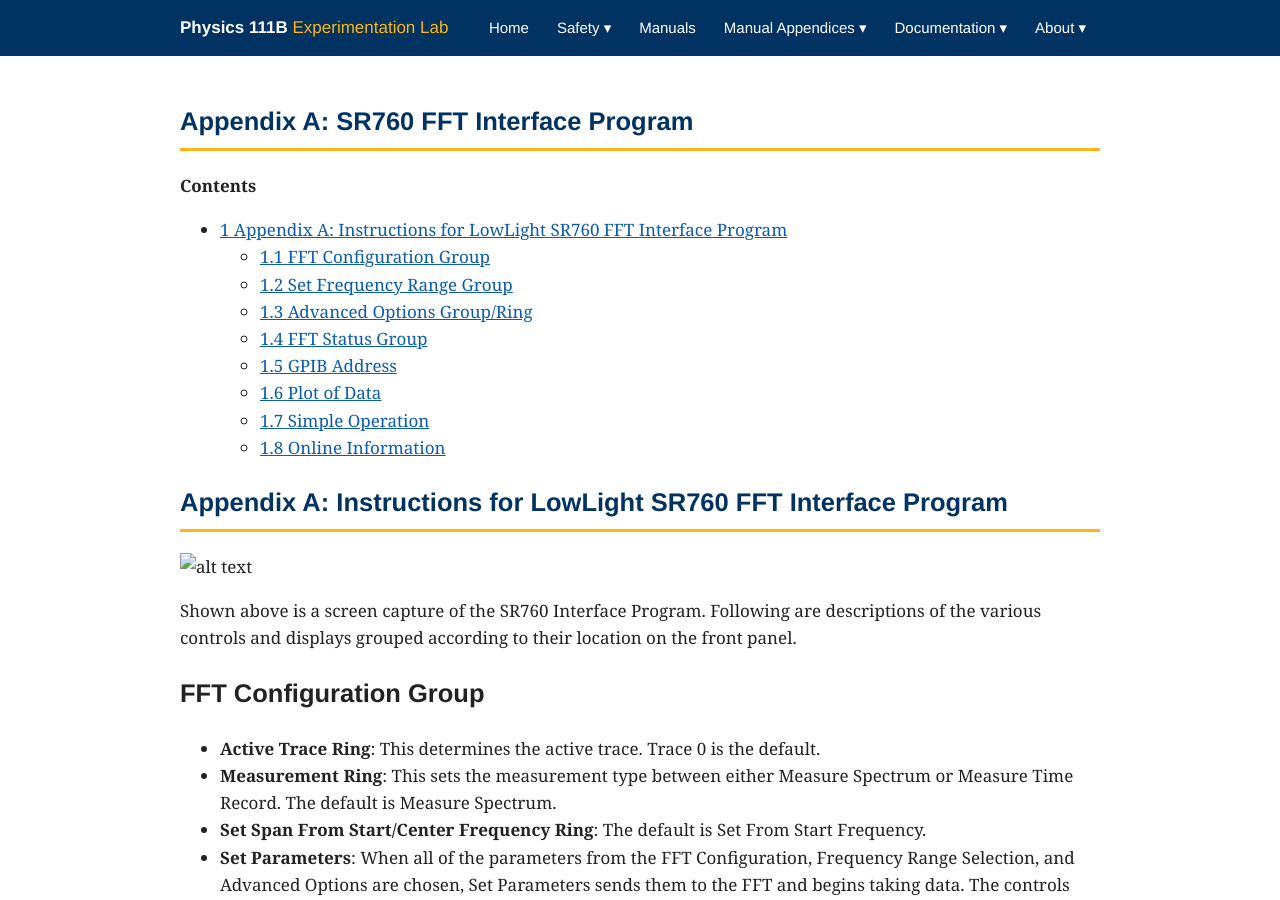
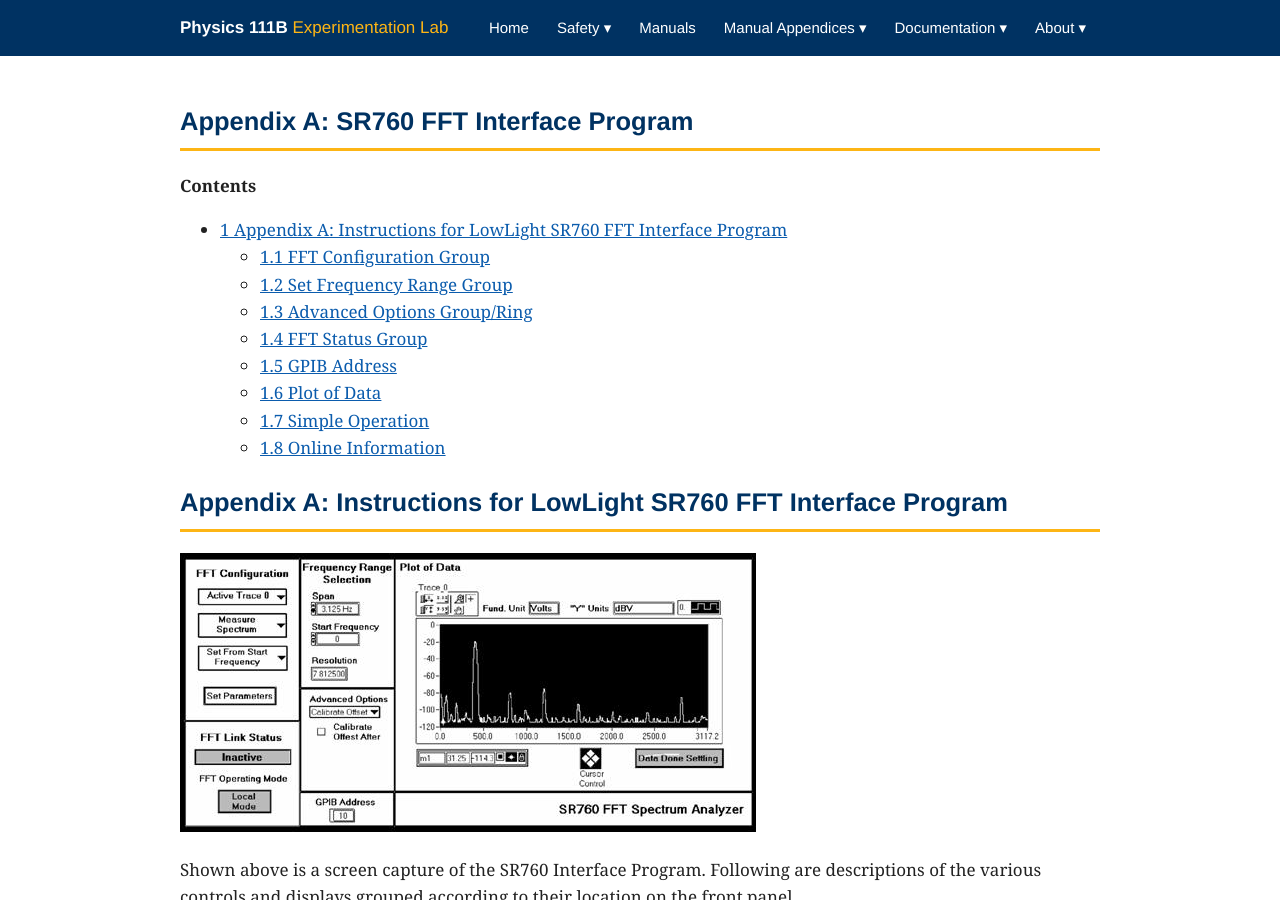
Before and after one commit to berkeley-physics111b/berkeley-physics111b.github.io, a Jekyll site: the page built from _manual_appendices/LLS-Appendix-A-SR760-FFT-Interface-Program.md, in a window 1280 px wide and 900 px high. Built offline with Jekyll 4.4.1, drawn with Linux system fonts in a browser that asks for light colours.

Commit message:
Fix image path in SR760 FFT Interface Program
Updated image path for the SR760 FFT Interface Program.

```diff
--- a/_manual_appendices/LLS-Appendix-A-SR760-FFT-Interface-Program.md
+++ b/_manual_appendices/LLS-Appendix-A-SR760-FFT-Interface-Program.md
@@ -18,7 +18,7 @@ summary: "Guide to the controls and displays of the LowLight SR760 FFT interface
 
 # Appendix A: Instructions for LowLight SR760 FFT Interface Program
 
-![alt text](_manual_appendices/img/LLS65_LLS-Appendix-A-SR760-FFT-Interface-Program.jpg)
+![alt text](/appendices/img/LLS65_LLS-Appendix-A-SR760-FFT-Interface-Program.jpg)
 
 Shown above is a screen capture of the SR760 Interface Program. Following are descriptions of the various controls and displays grouped according to their location on the front panel.
 
```
